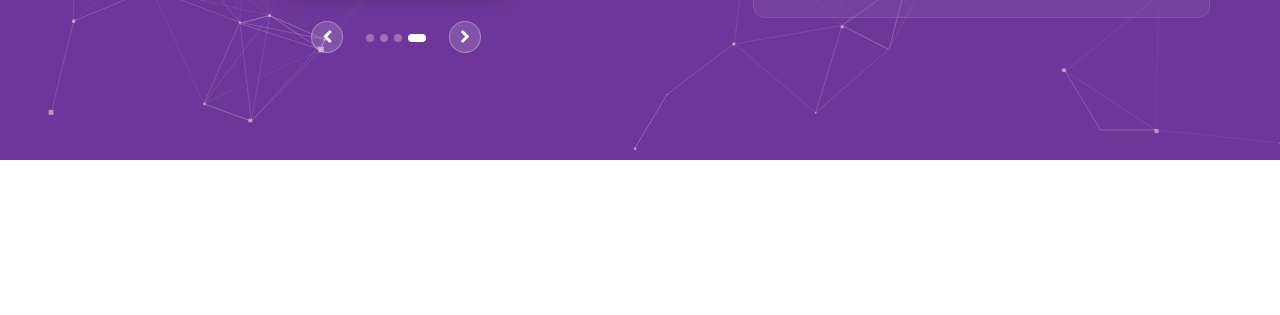
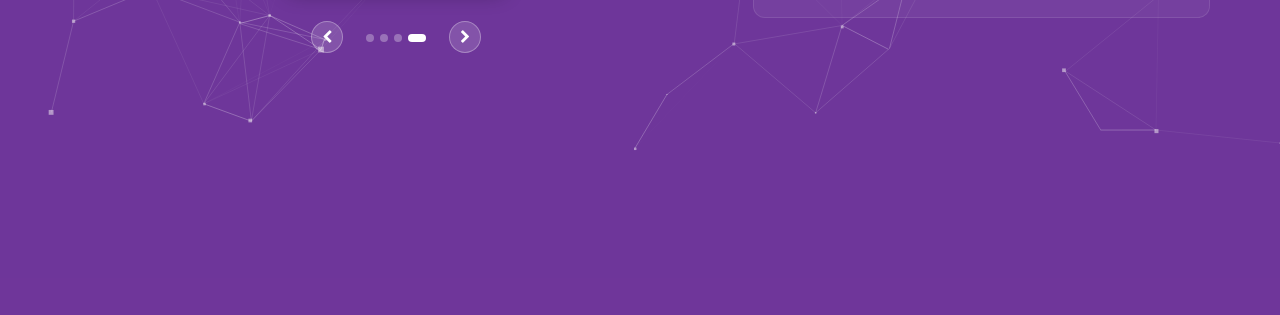
Before and after one commit to kumaya/kumaya.github.io, a plain HTML site: page index.html in a window 1280 px wide. Shown: the part 485-800 px from the top of the page. Drawn offline with nearby package versions, Linux system fonts and the light colour scheme.

Commit message:
Update index.html

```diff
--- a/index.html
+++ b/index.html
@@ -21,6 +21,21 @@
   <link rel="stylesheet" href="/assets/css/main.css">
   <link rel="stylesheet" href="https://maxcdn.bootstrapcdn.com/bootstrap/3.3.7/css/bootstrap.min.css">
   <style>
+    /* Full Page & Background Fix for Mobile */
+    html, body {
+      min-height: 100%;
+      margin: 0;
+      padding: 0;
+    }
+
+    #particles-js {
+      min-height: 100vh;
+      height: auto !important;
+      width: 100%;
+      position: relative;
+      overflow-x: hidden;
+    }
+
     /* Side-by-side Layout Wrapper */
     .content-split-row {
       display: flex;
@@ -269,7 +284,6 @@
 
               <div class="deck-card">
                 <img src="https://upload.wikimedia.org/wikipedia/commons/2/2f/Google_2015_logo.svg" alt="Google" class="company-logo">
-                <div class="timeline-title">Google</div>
                 <div class="timeline-role">Senior Software Engineer</div>
               </div>
 
```
